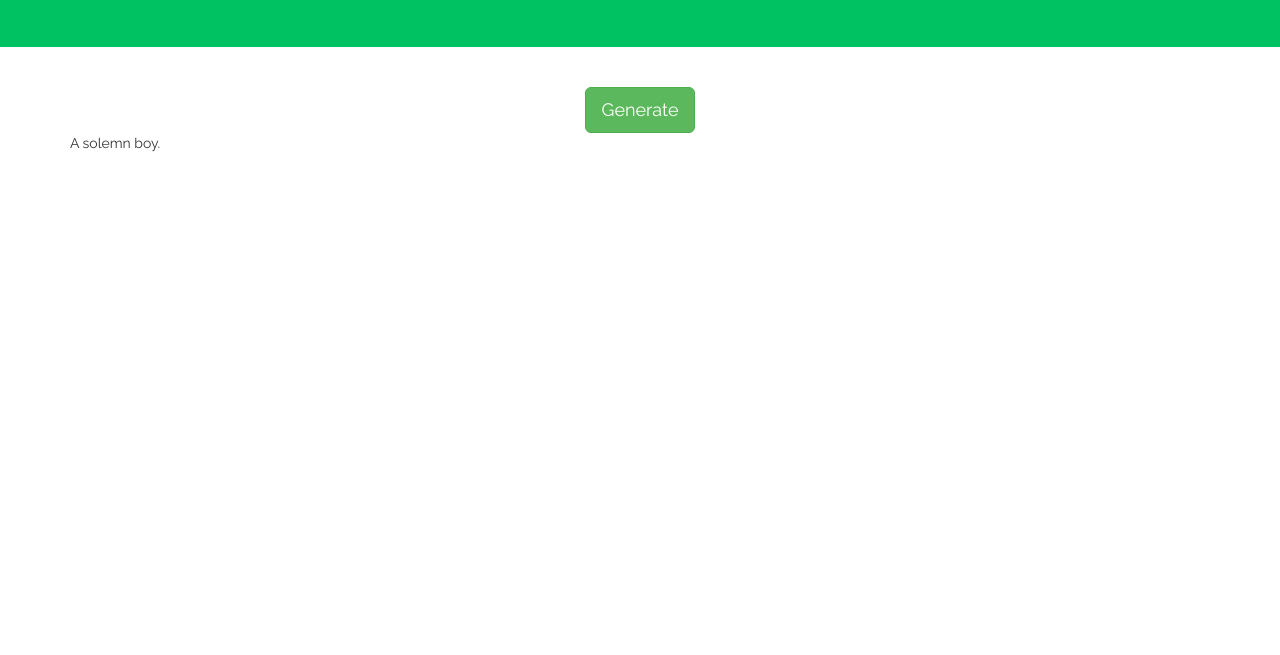
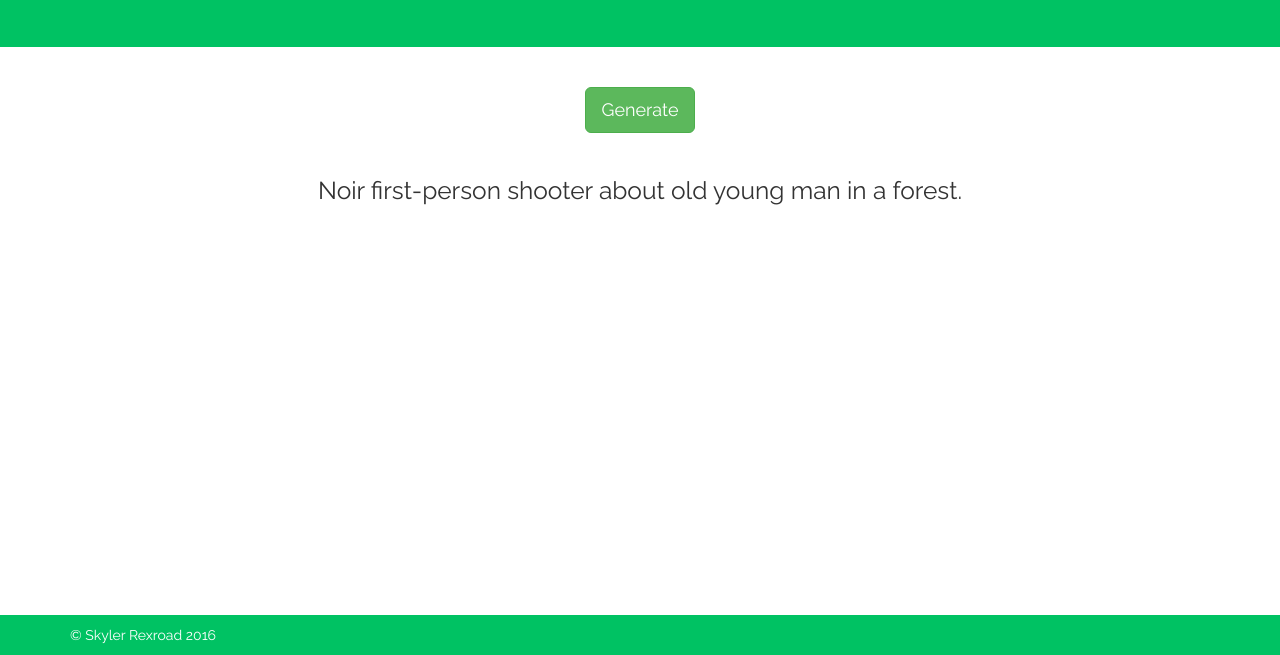
Before and after one commit to Skylarity/game-idea-generator, a plain HTML site: page index.html in a window 1280 px wide. Shown: the part 145-800 px from the top of the page. Drawn offline with nearby package versions, Linux system fonts and the light colour scheme; files that its build step writes are made by us from their sources.

Commit message:
Added more to generation

```diff
--- a/index.html
+++ b/index.html
@@ -26,7 +26,8 @@
 
 		<title>Game Idea Generator</title>
 	</head>
-	<body>
+	<body class="sfooter">
+		<div class="sfooter-content">
 			<div class="logo">
 				<header class="container">
 					<div class="text-center"><i class="fa fa-3x fa-gamepad"></i></div>
@@ -38,10 +39,22 @@
 					<div class="col-md-12">
 						<div class="generate">
 							<button class="btn btn-lg btn-success center-block" onclick="regenerate()">Generate</button>
-						<p id="generated"></p>
+							<p id="generated" class="text-center"></p>
 						</div>
 					</div>
 				</div>
-		<div>
+			</div>
+		</div>
+		<footer>
+			<div class="container">
+				<div class="row">
+					<div class="col-md-12">
+						<p>
+							&copy; Skyler Rexroad <span id="date"></span>
+						</p>
+					</div>
+				</div>
+			</div>
+		</footer>
 	</body>
 </html>
--- a/js/generate.js
+++ b/js/generate.js
@@ -1,17 +1,39 @@
 $(document).ready(function() {
 	regenerate();
+	$("#date").text(new Date().getFullYear())
 });
 
 function generate() {
 	bits = {
-		"nouns": ["tree", "trucker", "soldier", "girl", "woman", "boy", "man"],
-		"adjectives": ["space", "sad", "solemn", "underdog", "little", "old", "young"]
+		"gamemodifier": ["mmo", "retro", "pixelated", "grimy", "gritty", "brown", "colorful", "cheerful", "macabre", "noir", "cartoony"],
+		"gametype": ["rpg", "platformer", "sidescroller", "first-person shooter", "third-person shooter", "roguelike", "metroidvania", "puzzle game", "simulator", "hack n' slash"],
+		"nouns": ["truckers", "soldier", "girl", "woman", "boy", "man"],
+		"adjectives": ["space", "sad", "solemn", "underdog", "little", "old", "young"],
+		"settings": ["a forest", "the ocean", "space", "an underground cave system", "a big city", "a small town", "the desert", "an island"]
 	};
 
+	sentence = "";
+
+	gamemodifier = bits.gamemodifier[rand = getRandomInt(0, bits.gamemodifier.length)];
+	gametype = bits.gametype[rand = getRandomInt(0, bits.gametype.length)];
 	noun = bits.nouns[rand = getRandomInt(0, bits.nouns.length)];
 	adjective = bits.adjectives[rand = getRandomInt(0, bits.adjectives.length)];
+	adjective2 = bits.adjectives[rand = getRandomInt(0, bits.adjectives.length)];
+	setting = bits.settings[rand = getRandomInt(0, bits.settings.length)];
 
-	return "A " + adjective + " " + noun + "."
+	if (adjective == adjective2) {
+		adjective2 = bits.adjectives[rand = getRandomInt(0, bits.adjectives.length)];
+	}
+
+	if (getRandomInt(0, 100) > 50) {
+		sentence = gamemodifier + " " + gametype + " about " + " " + adjective + " " + noun + " in " + setting;
+	} else {
+		sentence = gamemodifier + " " + gametype + " about " + " " + adjective + " " + adjective2 + " " + noun + " in " + setting;
+	}
+
+	firstLetter = sentence.charAt(0).toUpperCase();
+	sentence = firstLetter + sentence.substring(1, sentence.length) + ".";
+	return sentence;
 }
 
 function regenerate() {
--- a/sass/style.scss
+++ b/sass/style.scss
@@ -26,3 +26,38 @@ h6 {
 .generate {
 	padding-top: 40px;
 }
+
+#generated {
+	margin-top: 40px;
+	font-size: 1.75em;
+}
+
+/***
+* Flexbox Sticky Footer
+* http://philipwalton.github.io/solved-by-flexbox/demos/sticky-footer/
+***/
+
+// corrects IE min-height bug
+html { display: flex;}
+body { width: 100%;}
+
+.sfooter {
+	display: flex;
+	flex-direction: column;
+	min-height: 100vh;
+}
+
+.sfooter-content {
+	flex: 1 0 auto;
+}
+
+footer {
+	padding: 10px 0;
+	background-color: $green;
+	color: $light-text;
+}
+
+footer p {
+	margin: 0;
+	padding: 0;
+}
```
Lines whose indentation alone changed are shown as unchanged.
